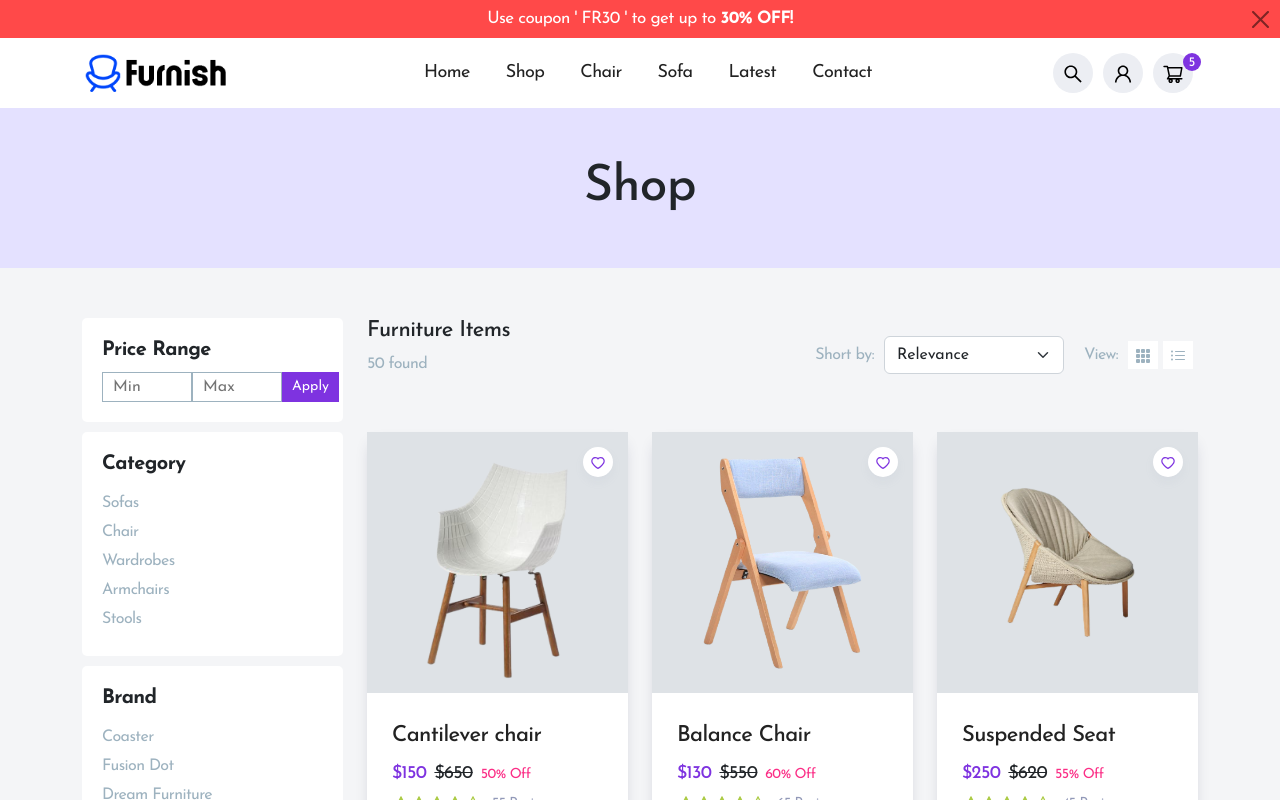
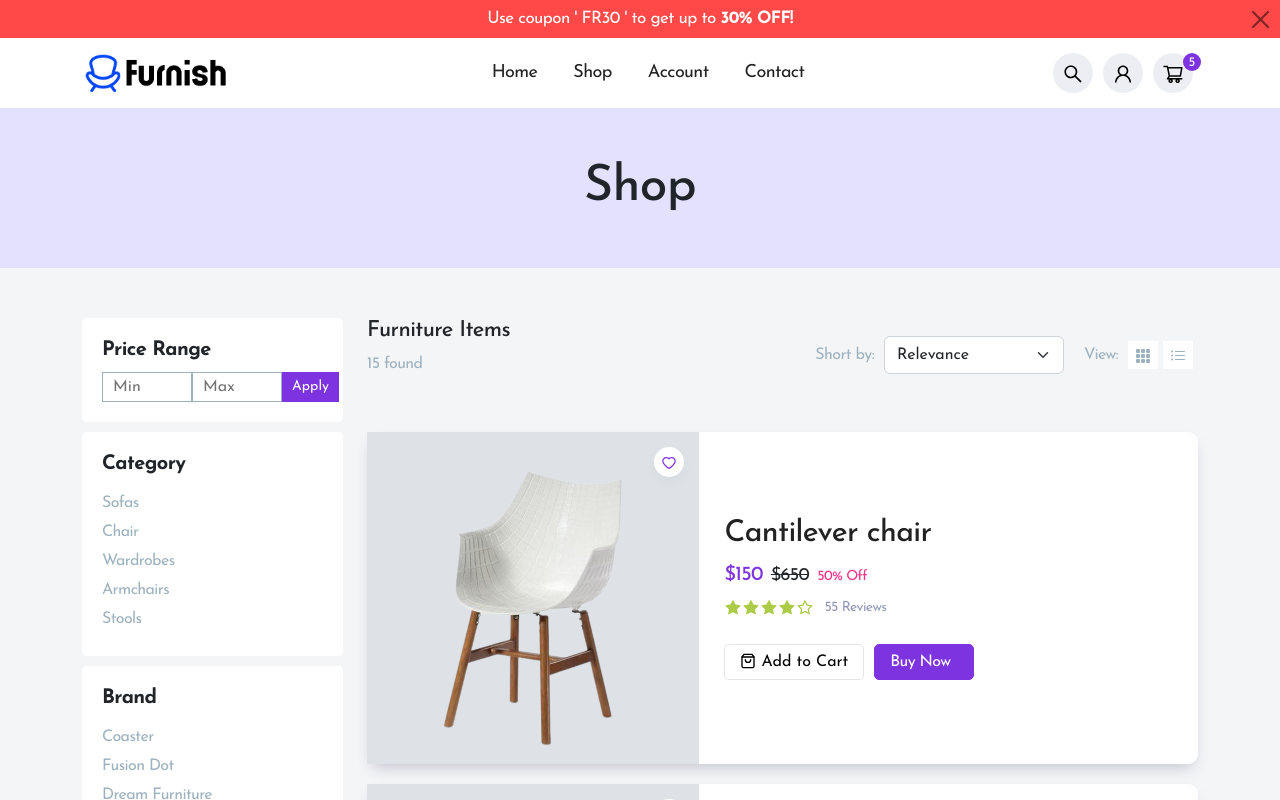
Before and after one commit to rafikadir/Gadget-react-ecommerce-web-application, a React (Vite) app: page /shop in a window 1280 px wide. Both pictures are taken after a click on the button 1143 px from the left and 354 px from the top of the page. Shown: the top 800 px of the page. Built offline with nearby package versions, Linux system fonts and the light colour scheme.

Commit message:
product view

```diff
--- a/src/components/ProductList/ProductList.scss
+++ b/src/components/ProductList/ProductList.scss
@@ -0,0 +1,123 @@
+@import '../../assets/scss/style.scss';
+
+.product-list {
+    max-width: 100%;
+    background: $white-color;
+    border-radius: 10px;
+    margin-bottom: 20px;
+    box-shadow: rgba(50, 50, 93, 0.25) 0px 8px 15px -5px, rgba(0, 0, 0, 0.1) 0px 0px 10px -8px;
+    display: flex;
+    align-items: center;
+
+    .product-img {
+        background: #dee2e6;
+        position: relative;
+        width: 40%;
+
+        .product-fav {
+            position: absolute;
+            right: 15px;
+            top: 15px;
+            border: 0;
+            width: 30px;
+            height: 30px;
+            text-align: center;
+            background: $white-color;
+            color: $blue-color;
+            box-shadow: rgba(146, 153, 184, 0.082) 0px 5px 10px;
+            border-radius: 30px;
+        }
+    }
+
+    .product-info {
+        padding: 25px;
+
+        .product-title {
+            font-size: 30px;
+            color: $black-color;
+            margin-bottom: 0px;
+            transition: .5s;
+
+            &:hover {
+                color: $blue-color;
+            }
+        }
+
+        .price-text {
+            margin-bottom: 5px;
+
+            .price {
+                color: $blue-color;
+                font-weight: 500;
+                margin-right: 8px;
+                font-size: 20px;
+            }
+
+            .prev-price {
+                margin-right: 8px;
+                font-size: 18px;
+            }
+
+            .price-off {
+                color: $pink-color;
+                font-size: 14px;
+            }
+        }
+
+        .rating-box {
+            margin-bottom: 10px;
+            display: flex;
+            align-items: center;
+
+            ul {
+                margin-right: 10px;
+
+               .single-rating {
+                    display: inline-block;
+                    color: #accb46;
+                    font-size: 18px;
+                    line-height: 0;
+               }
+            }
+
+            .review-count {
+                font-size: 14px;
+                color: rgb(146, 153, 184);
+            }
+        }
+
+
+        .bottom-btn {
+            margin-top: 15px;
+            display: inline-block;
+
+            .cart-btn {
+                background: $white-color;
+                border: 1px solid rgb(0, 0, 0, .10);
+                padding: 5px 15px;
+                border-radius: 5px;
+                margin-right: 10px;
+                transition: .1s linear;
+
+                &:hover {
+                    background: $blue-color;
+                    color: $white-color;
+                }
+
+                svg {
+                    position: relative;
+                    top: -2px;
+                }
+            }
+
+            .buy-btn {
+                background: $blue-color;
+                color: $white-color;
+                border: 1px solid $blue-color;
+                padding: 5px 15px;
+                border-radius: 5px;
+                width: 100px;
+            }
+        }
+    }
+}
--- a/src/data/products.json
+++ b/src/data/products.json
@@ -10,7 +10,7 @@
     {
         "title" : "Balance Chair",
         "img" : "/src/assets/img/products/2.png",
-        "price" : 130,
+        "price" : 230,
         "prevPrice" : 550,
         "offPrice" : 60,
         "rating" : 65
@@ -18,7 +18,55 @@
     {
         "title" : "Suspended Seat",
         "img" : "/src/assets/img/products/3.png",
+        "price" : 350,
+        "prevPrice" : 620,
+        "offPrice" : 55,
+        "rating" : 45
+    },
+    {
+        "title" : "Floating Lounge",
+        "img" : "/src/assets/img/products/4.png",
+        "price" : 510,
+        "prevPrice" : 810,
+        "offPrice" : 40,
+        "rating" : 50
+    },
+    {
+        "title" : "Cantilever chair",
+        "img" : "/src/assets/img/products/5.png",
+        "price" : 750,
+        "prevPrice" : 950,
+        "offPrice" : 50,
+        "rating" : 55
+    },
+    {
+        "title" : "Balance Chair",
+        "img" : "/src/assets/img/products/6.png",
+        "price" : 100,
+        "prevPrice" : 450,
+        "offPrice" : 60,
+        "rating" : 65
+    },
+    {
+        "title" : "Cantilever chair",
+        "img" : "/src/assets/img/products/1.png",
+        "price" : 150,
+        "prevPrice" : 650,
+        "offPrice" : 50,
+        "rating" : 55
+    },
+    {
+        "title" : "Balance Chair",
+        "img" : "/src/assets/img/products/2.png",
         "price" : 250,
+        "prevPrice" : 550,
+        "offPrice" : 60,
+        "rating" : 65
+    },
+    {
+        "title" : "Suspended Seat",
+        "img" : "/src/assets/img/products/3.png",
+        "price" : 450,
         "prevPrice" : 620,
         "offPrice" : 55,
         "rating" : 45
@@ -42,55 +90,7 @@
     {
         "title" : "Balance Chair",
         "img" : "/src/assets/img/products/6.png",
-        "price" : 130,
-        "prevPrice" : 550,
-        "offPrice" : 60,
-        "rating" : 65
-    },
-    {
-        "title" : "Cantilever chair",
-        "img" : "/src/assets/img/products/1.png",
-        "price" : 150,
-        "prevPrice" : 650,
-        "offPrice" : 50,
-        "rating" : 55
-    },
-    {
-        "title" : "Balance Chair",
-        "img" : "/src/assets/img/products/2.png",
-        "price" : 130,
-        "prevPrice" : 550,
-        "offPrice" : 60,
-        "rating" : 65
-    },
-    {
-        "title" : "Suspended Seat",
-        "img" : "/src/assets/img/products/3.png",
-        "price" : 250,
-        "prevPrice" : 620,
-        "offPrice" : 55,
-        "rating" : 45
-    },
-    {
-        "title" : "Floating Lounge",
-        "img" : "/src/assets/img/products/4.png",
-        "price" : 310,
-        "prevPrice" : 410,
-        "offPrice" : 40,
-        "rating" : 50
-    },
-    {
-        "title" : "Cantilever chair",
-        "img" : "/src/assets/img/products/5.png",
-        "price" : 150,
-        "prevPrice" : 650,
-        "offPrice" : 50,
-        "rating" : 55
-    },
-    {
-        "title" : "Balance Chair",
-        "img" : "/src/assets/img/products/6.png",
-        "price" : 130,
+        "price" : 230,
         "prevPrice" : 550,
         "offPrice" : 60,
         "rating" : 65
--- a/src/shared/Navbar/Navbar.jsx
+++ b/src/shared/Navbar/Navbar.jsx
@@ -8,9 +8,7 @@ const Navbar = () => {
     const navbarItems = [
         {"name" : "Home", "link": "/"},
         {"name" : "Shop", "link": "/shop"},
-        {"name" : "Chair", "link": "/"},
-        {"name" : "Sofa", "link": "/"},
-        {"name" : "Latest", "link": "/"},
+        {"name" : "Account", "link": "/"},
         {"name" : "Contact", "link": "/contact"},
     ];
 
--- a/src/templates/Shop/ShopTemplate.jsx
+++ b/src/templates/Shop/ShopTemplate.jsx
@@ -8,6 +8,7 @@ import ProductList from '../../components/ProductList/ProductList';
 
 const ShopTemplate = () => {
 
+    const [defaultView, setDefaultView] = useState(true);
     const [index, setIndex] = useState(6);
     const initialItems = productsData.slice(0,index);
     const [isCompleted,setIsCompleted] = useState(false);
@@ -24,6 +25,15 @@ const ShopTemplate = () => {
         }
     }
 
+    const listView = () => {
+        if(defaultView === true) {
+            setDefaultView(false)
+        }
+        else {
+            setDefaultView(true)
+        }
+    }
+
     return (
         <section className='shop-wrapper'>
             <h2 className="page-title text-center">Shop</h2>
@@ -37,7 +47,7 @@ const ShopTemplate = () => {
                         <div className="shop-top">
                             <div className="top-left">
                                 <h3>Furniture Items</h3>
-                                <p>50 found</p>
+                                <p>{productsData.length} found</p>
                             </div>
                             <div className="top-right">
                                 <div className="short-item">
@@ -57,8 +67,8 @@ const ShopTemplate = () => {
                                     <p>View:</p>
 
                                     <div>
-                                        <button><BsFillGrid3X3GapFill/></button>
-                                        <button><BsListUl/></button>
+                                        <button onClick={listView}><BsFillGrid3X3GapFill/></button>
+                                        <button onClick={listView}><BsListUl/></button>
                                     </div>
                                 </div>
                             </div>
@@ -66,20 +76,30 @@ const ShopTemplate = () => {
 
                         <div className="row">
                             {
+                                defaultView ?
+                                <>
+                                    {/* Display Grid View */}
+                                    {
                                     initialItems.map((item, index) =>
                                         <div className="col-lg-4"  key={index}>
                                             <Product products={item}/>
                                         </div>
                                     )
                                     }
-
+                                </>
+                                :
+                                <>
+                                    {/* Display List View */}
                                     {
                                         initialItems.map((item, index) =>
-                                    <div className="col-lg-4"  key={index}>
+                                            <div className="col-lg-12"  key={index}>
                                                 <ProductList products={item}/>
                                             </div>
                                         )
                                     }
+                                </>
+                            }
+
 
                             <div className="col-lg-12 text-center">
                                 { isCompleted ?
```
Lines whose indentation alone changed are shown as unchanged.
